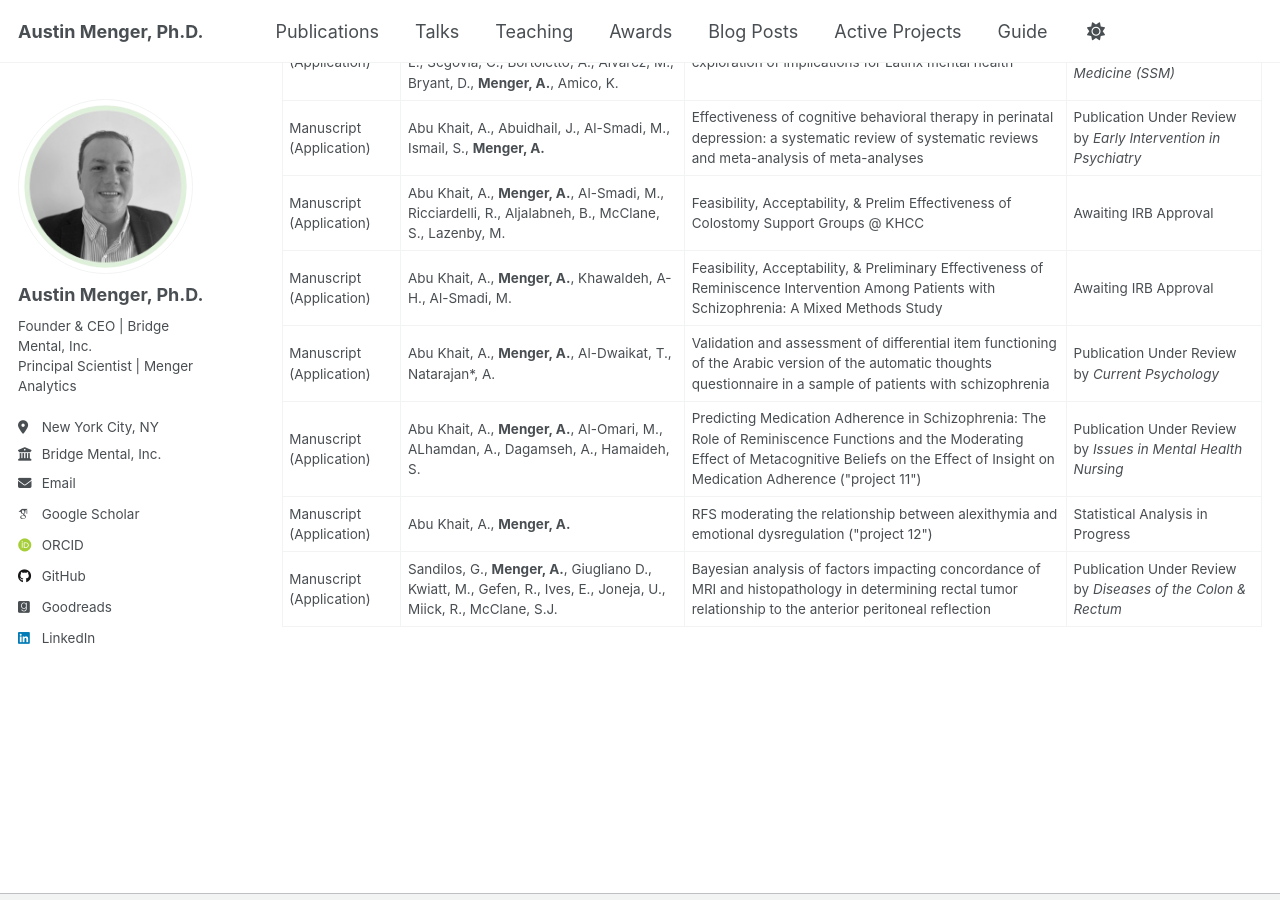
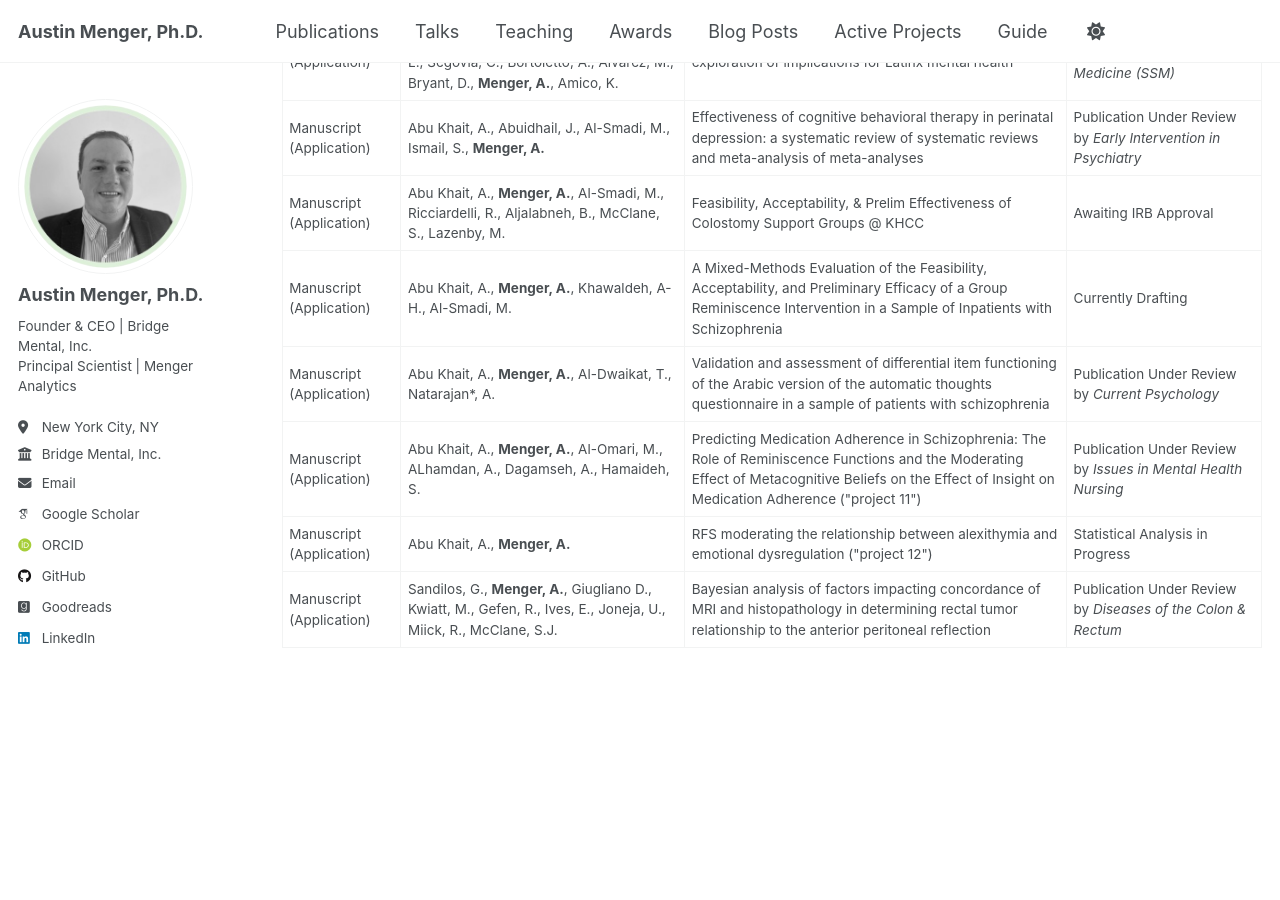
Before and after one commit to austinmenger/austinmenger.github.io, a Jekyll site: the page built from _pages/active_projects.md, in a window 1280 px wide and 900 px high, scrolled down 1412 px. Built offline with Jekyll 4.4.1, drawn with Linux system fonts in a browser that asks for light colours; some web fonts are replaced.

Commit message:
Update active_projects.md

```diff
--- a/_pages/active_projects.md
+++ b/_pages/active_projects.md
@@ -148,8 +148,8 @@ author_profile: true
  <tr>
   <td>Manuscript (Application)</td>
   <td>Abu Khait, A., <b>Menger, A.</b>, Khawaldeh, A-H., Al-Smadi, M.</td>
-  <td>Feasibility, Acceptability, & Preliminary Effectiveness of Reminiscence Intervention Among Patients with Schizophrenia: A Mixed Methods Study</td>
-  <td>Awaiting IRB Approval</td>
+  <td>A Mixed-Methods Evaluation of the Feasibility, Acceptability, and Preliminary Efficacy of a Group Reminiscence Intervention in a Sample of Inpatients with Schizophrenia</td>
+  <td>Currently Drafting</td>
  </tr>
  <tr>
   <td>Manuscript (Application)</td>
```
